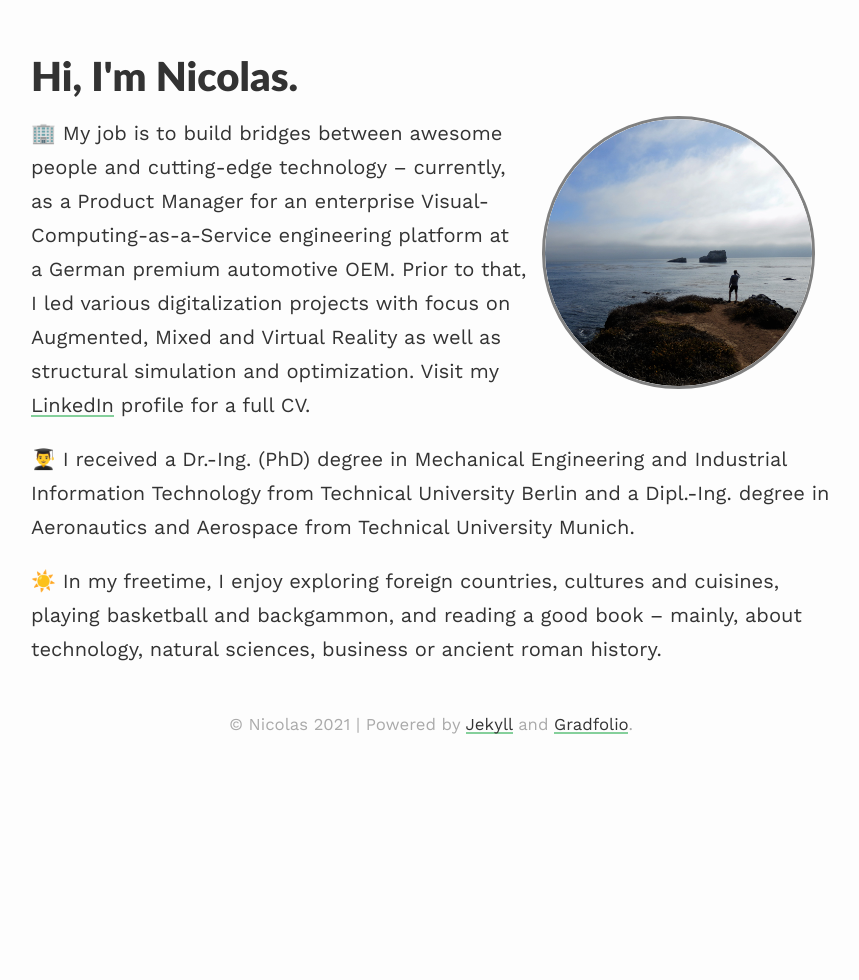
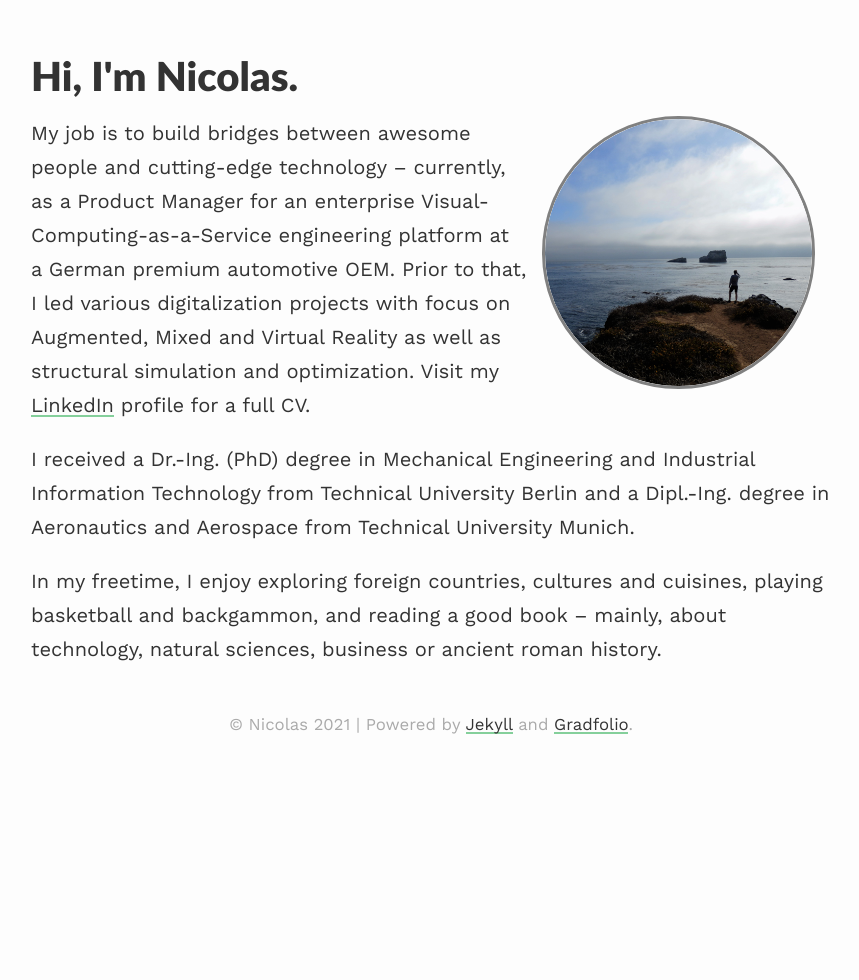
Before and after one commit to zeneise/gradfolio, a Jekyll site: the page built from index.md, in a window 1280 px wide. Shown: the whole page, without its empty margins (209-1068 px from the left). Built offline with Jekyll 4.4.1, drawn with Linux system fonts in a browser that asks for light colours; nearby versions of some CDN libraries.

```diff
--- a/index.md
+++ b/index.md
@@ -7,8 +7,8 @@ profile:
 published: true
 ---
 
-🏢 My job is to build bridges between awesome people and cutting-edge technology – currently, as a Product Manager for an enterprise Visual-Computing-as-a-Service engineering platform at a German premium automotive OEM. Prior to that, I led various digitalization projects with focus on Augmented, Mixed and Virtual Reality as well as structural simulation and optimization. Visit my [LinkedIn](https://www.linkedin.com/in/nicoschall/){:target="_blank"} profile for a full CV.
+My job is to build bridges between awesome people and cutting-edge technology – currently, as a Product Manager for an enterprise Visual-Computing-as-a-Service engineering platform at a German premium automotive OEM. Prior to that, I led various digitalization projects with focus on Augmented, Mixed and Virtual Reality as well as structural simulation and optimization. Visit my [LinkedIn](https://www.linkedin.com/in/nicoschall/){:target="_blank"} profile for a full CV.
 
-👨‍🎓 I received a Dr.-Ing. (PhD) degree in Mechanical Engineering and Industrial Information Technology from Technical University Berlin and a Dipl.-Ing. degree in Aeronautics and Aerospace from Technical University Munich.
+I received a Dr.-Ing. (PhD) degree in Mechanical Engineering and Industrial Information Technology from Technical University Berlin and a Dipl.-Ing. degree in Aeronautics and Aerospace from Technical University Munich.
 
-☀️ In my freetime, I enjoy exploring foreign countries, cultures and cuisines, playing basketball and backgammon, and reading a good book – mainly, about technology, natural sciences, business or ancient roman history.
+In my freetime, I enjoy exploring foreign countries, cultures and cuisines, playing basketball and backgammon, and reading a good book – mainly, about technology, natural sciences, business or ancient roman history.
```
